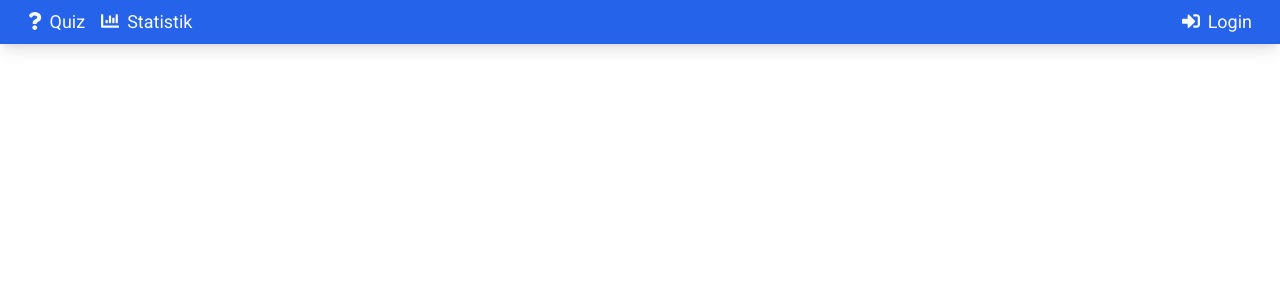
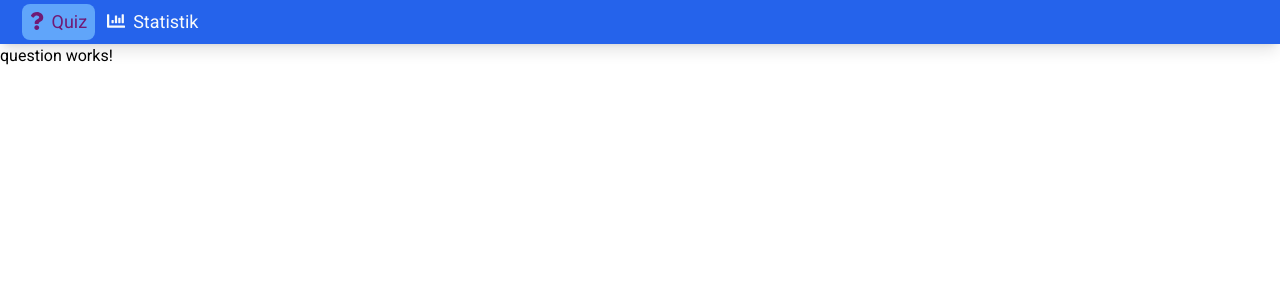
Before and after one commit to getsio/OpenTrivia, an Angular app: page /quiz in a window 1280 px wide. Before the commit this address led to /. Shown: the top 300 px of the page. Built offline with nearby package versions, Linux system fonts and the light colour scheme.

Commit message:
Question Komponente hinzugefügt

```diff
--- a/src/app/app-routing.module.ts
+++ b/src/app/app-routing.module.ts
@@ -1,8 +1,10 @@
+import { QuestionComponent } from './question/question.component';
 import { NgModule } from '@angular/core';
 import { RouterModule, Routes } from '@angular/router';
 
 const routes: Routes = [
-
+  { path: '', redirectTo: '/quiz', pathMatch: 'full' },
+  { path: 'quiz', component: QuestionComponent },
 ];
 
 @NgModule({
--- a/src/app/app.component.html
+++ b/src/app/app.component.html
@@ -1 +1,2 @@
 <app-navigation></app-navigation>
+<router-outlet></router-outlet>
--- a/src/app/app.module.ts
+++ b/src/app/app.module.ts
@@ -5,11 +5,13 @@ import { AppComponent } from './app.component';
 import { FontAwesomeModule } from '@fortawesome/angular-fontawesome';
 import { NavigationComponent } from './navigation/navigation.component';
 import { AppRoutingModule } from './app-routing.module';
+import { QuestionComponent } from './question/question.component';
 
 @NgModule({
   declarations: [
     AppComponent,
-    NavigationComponent
+    NavigationComponent,
+    QuestionComponent
   ],
   imports: [
     BrowserModule,
--- a/src/app/mock-navlinks.ts
+++ b/src/app/mock-navlinks.ts
@@ -2,6 +2,6 @@ import { faChartBar, faQuestion } from "@fortawesome/free-solid-svg-icons";
 import { Navlink } from "./navlink";
 
 export const NAVLINKS: Navlink[] = [
-  { text: "Quiz", icon: faQuestion, status: true },
-  { text: "Statistik", icon: faChartBar, status: true }
+  { text: "Quiz", link: "/quiz", icon: faQuestion, status: true },
+  { text: "Statistik", link: "/stats", icon: faChartBar, status: true }
 ];
--- a/src/app/mock-rightlinks.ts
+++ b/src/app/mock-rightlinks.ts
@@ -2,5 +2,5 @@ import { faSignInAlt } from "@fortawesome/free-solid-svg-icons";
 import { Navlink } from "./navlink";
 
 export const RIGHTLINKS: Navlink[] = [
-  { text: "Login", icon: faSignInAlt, status: true}
+  { text: "Login", link: "/login", icon: faSignInAlt, status: false}
 ];
--- a/src/app/navigation/navigation.component.html
+++ b/src/app/navigation/navigation.component.html
@@ -1,7 +1,7 @@
 <div class="navbar">
   <div class="leftbar">
     <ng-container *ngFor="let navlink of navlinks">
-      <a *ngIf="navlink.status" class="btn">
+      <a *ngIf="navlink.status" routerLink="{{navlink.link}}" routerLinkActive="active" class="btn">
         <fa-icon [icon]="navlink.icon" class="icon"></fa-icon>
         <p class="inline">{{navlink.text}}</p>
       </a>
@@ -9,7 +9,7 @@
   </div>
   <div class="rightbar">
     <ng-container *ngFor="let rightlink of rightlinks">
-      <a *ngIf="rightlink.status" class="btn">
+      <a *ngIf="rightlink.status" routerLink="{{rightlink.link}}" class="btn">
         <fa-icon [icon]="rightlink.icon" class="icon"></fa-icon>
         <p class="inline">{{rightlink.text}}</p>
       </a>
--- a/src/app/navigation/navigation.component.scss
+++ b/src/app/navigation/navigation.component.scss
@@ -11,7 +11,12 @@
 }
 
 .btn{
-  @apply transition duration-100 hover:bg-blue-400 my-0 rounded-lg my-1 px-2 py-1 hover:text-fuchsia-900;
+  @apply transition duration-100 hover:bg-blue-400 rounded-lg my-1 px-2 py-1
+   mx-0.5 hover:text-fuchsia-900 cursor-pointer;
+}
+
+.active{
+  @apply bg-blue-400 text-fuchsia-900;
 }
 
 .icon{
--- a/src/app/navlink.ts
+++ b/src/app/navlink.ts
@@ -2,6 +2,7 @@ import { IconDefinition } from "@fortawesome/fontawesome-svg-core";
 
 export interface Navlink{
   text: string,
+  link: string,
   icon: IconDefinition,
   status: boolean
 }
--- /dev/null
+++ b/src/app/question.service.ts
@@ -0,0 +1,18 @@
+import { Injectable } from '@angular/core';
+import { Observable, of } from 'rxjs';
+
+import { Question } from './question';
+import { QUESTIONS } from './mock-questions';
+
+@Injectable({
+  providedIn: 'root'
+})
+export class QuestionService {
+
+  constructor() { }
+
+  getQuestions(): Observable<Question[]> {
+    const questions = of(QUESTIONS);
+    return questions;
+  }
+}
--- /dev/null
+++ b/src/app/question/question.component.html
@@ -0,0 +1 @@
+<p>question works!</p>
--- /dev/null
+++ b/src/app/question/question.component.ts
@@ -0,0 +1,15 @@
+import { Component, OnInit } from '@angular/core';
+
+@Component({
+  selector: 'app-question',
+  templateUrl: './question.component.html',
+  styleUrls: ['./question.component.scss']
+})
+export class QuestionComponent implements OnInit {
+
+  constructor() { }
+
+  ngOnInit(): void {
+  }
+
+}
```
Also changed, not shown: src/app/question/question.component.scss (added), 2 other files (tests, documents, lock files or other folders).
